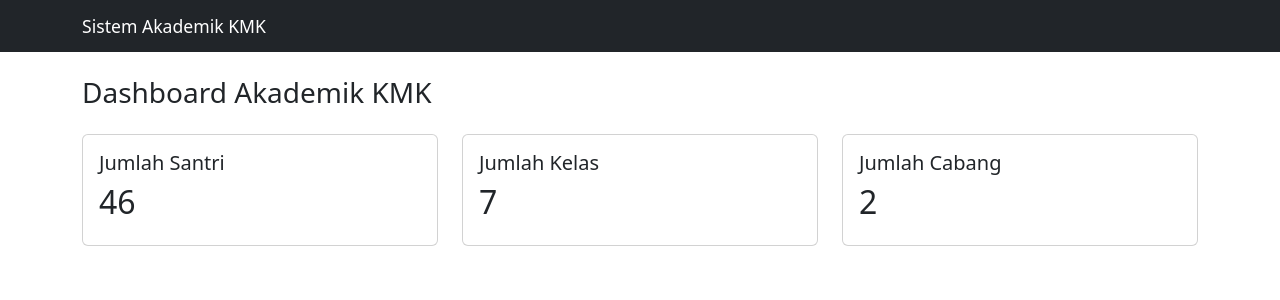
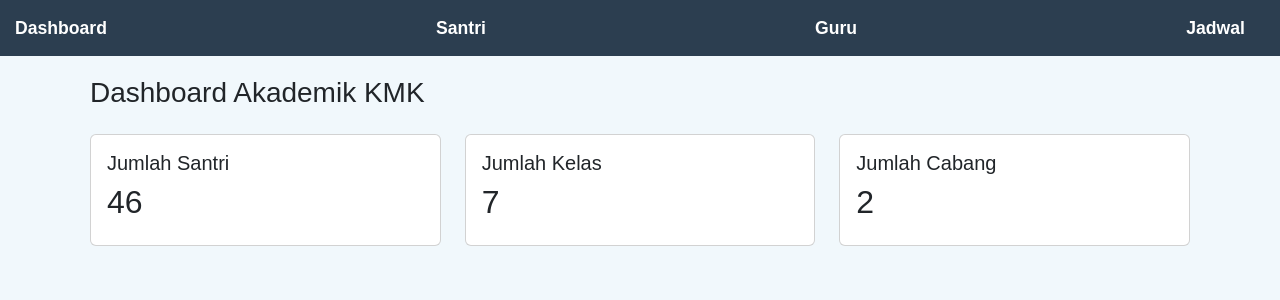
Before and after one commit to miavilayati-code/kmk, a Django app: page / in a window 1280 px wide. Shown: the top 300 px of the page. Run offline with Django 5.2, Linux system fonts and the light colour scheme; data comes from the database, SQL or seed files in the repository; both versions use the stored data as it was after the commit.

Commit message:
update fitur absensi

```diff
--- a/administrator/admin.py
+++ b/administrator/admin.py
@@ -1,5 +1,5 @@
 from django.contrib import admin
-from .models import Cabang, Tingkat, Kelas, Santri, TahunAkademik, Semester, MataPelajaran, Jadwal, Absensi, Nilai
+from .models import Cabang, Tingkat, Kelas, Santri, TahunAkademik, Semester, MataPelajaran, Guru, Jadwal, Absensi, Nilai
 
 
 
@@ -11,6 +11,7 @@ admin.site.register(Santri)
 admin.site.register(TahunAkademik)
 admin.site.register(Semester)
 admin.site.register(MataPelajaran)
+admin.site.register(Guru)
 admin.site.register(Jadwal)
 admin.site.register(Absensi)
 admin.site.register(Nilai)
--- a/administrator/urls.py
+++ b/administrator/urls.py
@@ -7,5 +7,8 @@ urlpatterns = [
     path('santri/tambah/', views.santri_tambah, name='santri_tambah'),
     path('santri/edit/<int:id>/', views.santri_edit, name='santri_edit'),
     path('santri/hapus/<int:id>/', views.santri_hapus, name='santri_hapus'),
-    path('absensi/<int:kelas_id>/', views.absensi_kelas, name='absensi_kelas'),
+    path('absensi/<int:jadwal_id>/', views.absensi_kelas, name='absensi_kelas'),
+    path('absensi/', views.absensi_list, name='absensi_list'),
+    path('jadwal/', views.daftar_jadwal, name='jadwal'),
+    path('guru/', views.guru_list, name='guru_list'),
 ]
--- a/administrator/views.py
+++ b/administrator/views.py
@@ -1,5 +1,5 @@
-from django.shortcuts import render, redirect
-from .models import Santri, Kelas, Cabang, Absensi
+from django.shortcuts import render, redirect, get_object_or_404
+from .models import Santri, Kelas, Cabang, Absensi, Jadwal, Guru
 from datetime import date
 
 def dashboard(request):
@@ -78,11 +78,11 @@ def santri_hapus(request, id):
     return redirect('santri_list')
 
 
-def absensi_kelas(request, kelas_id):
-    kelas = Kelas.objects.get(id=kelas_id)
-    santri = Santri.objects.filter(kelas=kelas)
+def absensi_kelas(request, jadwal_id):
+    jadwal = get_object_or_404(Jadwal, id=jadwal_id)
+    santri = Santri.objects.filter(kelas=jadwal.kelas)
 
-    if request.method == 'POST':
+    if request.method == "POST":
 
         for s in santri:
 
@@ -90,15 +90,42 @@ def absensi_kelas(request, kelas_id):
 
             Absensi.objects.create(
                 santri=s,
-                tanggal=date.today(),
+                jadwal=jadwal,
                 status=status
             )
 
-        return redirect('dashboard')
+        return redirect('jadwal')
 
     context = {
-        'kelas': kelas,
+        'jadwal': jadwal,
         'santri': santri
     }
 
     return render(request, 'absensi/absensi_kelas.html', context)
+
+def daftar_jadwal(request):
+    jadwal = Jadwal.objects.select_related('kelas','mata_pelajaran','semester').all()
+
+    context = {
+        'jadwal': jadwal
+    }
+
+    return render(request, 'jadwal/daftar_jadwal.html', context)
+
+def absensi_list(request):
+    jadwal = Jadwal.objects.all()
+
+    context = {
+        'jadwal': jadwal
+    }
+
+    return render(request, 'absensi/absensi_list.html', context)
+
+def guru_list(request):
+    guru = Guru.objects.all()
+
+    context = {
+        'guru': guru
+    }
+
+    return render(request, 'guru/guru_list.html', context)
--- a/templates/base.html
+++ b/templates/base.html
@@ -1,22 +1,50 @@
+<!DOCTYPE html>
+<html>
 <head>
-<title>Sistem Akademik KMK</title>
+    <title>Sistem Presensi Santri</title>
 
-<link href="https://cdn.jsdelivr.net/npm/bootstrap@5.3.2/dist/css/bootstrap.min.css" rel="stylesheet">
+    <style>
+
+        body{
+            font-family: Arial;
+            margin: 0;
+            padding: 0;
+        }
+
+        .navbar{
+            background-color: #2c3e50;
+            padding: 15px;
+        }
+
+        .navbar a{
+            color: white;
+            text-decoration: none;
+            margin-right: 20px;
+            font-weight: bold;
+        }
+
+        .container{
+            padding: 20px;
+        }
+
+    </style>
 
 </head>
 
 <body>
 
-<nav class="navbar navbar-dark bg-dark">
+<div class="navbar">
+
+<a href="/">Dashboard</a>
+<a href="/santri/">Santri</a>
+<a href="/guru/">Guru</a>
+<a href="/jadwal/">Jadwal</a>
+
+</div>
+
 <div class="container">
-<a class="navbar-brand">Sistem Akademik KMK</a>
-</div>
-</nav>
-
-<div class="container mt-4">
 
 {% block content %}
-
 {% endblock %}
 
 </div>
```
Also changed, not shown: administrator/models.py (+12 -1 lines), templates/absensi/absensi_kelas.html (+10 -8 lines), templates/guru/guru_list.html (added, +27 -0 lines), templates/jadwal/daftar_jadwal.html (added, +37 -0 lines), administrator/migrations/0003_guru_jadwal_guru.py (added), db.sqlite3.
